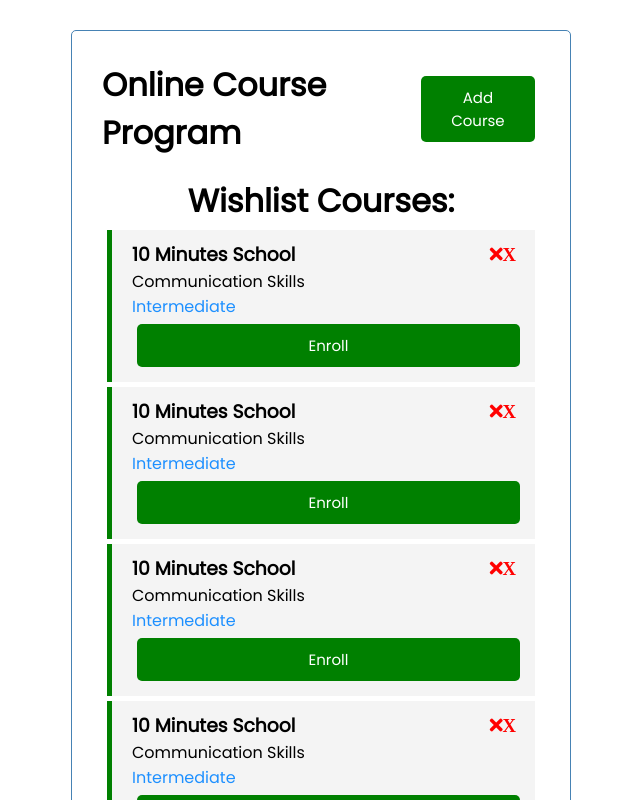
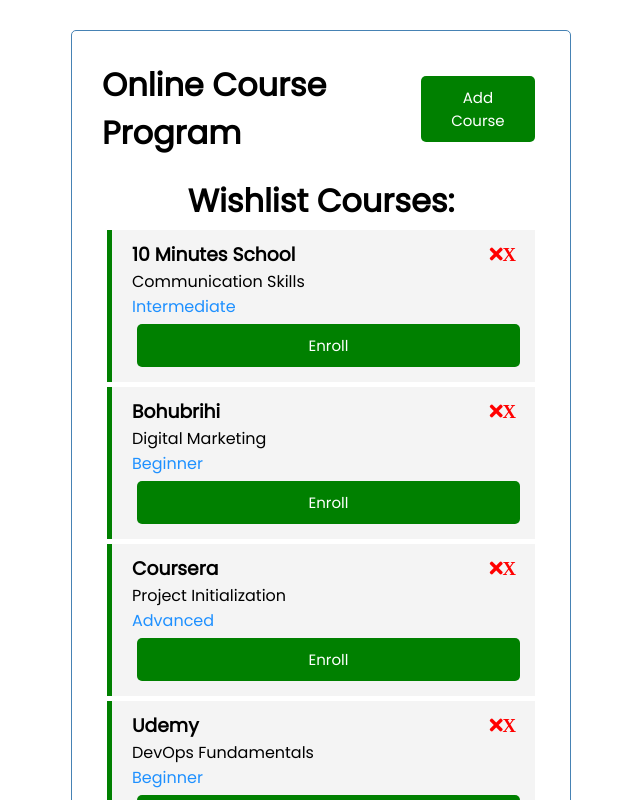
Before and after one commit to rakib3004/course-shopping, a Vue app: page / in a window 1280 px wide. Shown: the top 800 px of the page, without its empty margins (319-959 px from the left). Built offline with nearby package versions, Linux system fonts and the light colour scheme; a small style sheet from the web is missing.

Commit message:
add list of tasks

```diff
--- a/src/App.vue
+++ b/src/App.vue
@@ -90,74 +90,74 @@
             isEnrolled:false,
     },
      {
-            id: 3,
+            id: 4,
+            programName: 'Bohubrihi',
+            courseName: 'Digital Marketing',
+            courseLevel: 'Beginner',
+            reminder:true,
+            isEnrolled:false,
+    },
+     {
+            id: 5,
+            programName: 'Coursera',
+            courseName: 'Project Initialization',
+            courseLevel: 'Advanced',
+            reminder:true,
+            isEnrolled:false,
+    },
+     {
+            id: 6,
+            programName: 'Udemy',
+            courseName: 'DevOps Fundamentals',
+            courseLevel: 'Beginner',
+            reminder:true,
+            isEnrolled:false,
+    },
+     {
+            id: 7,
+            programName: 'Udemy',
+            courseName: 'Javascript Crash Course',
+            courseLevel: 'Intermediate',
+            reminder:true,
+            isEnrolled:true,
+    },
+     {
+            id: 8,
+            programName: 'Interactive Cares',
+            courseName: 'React Crash Course',
+            courseLevel: 'Advanced',
+            reminder:true,
+            isEnrolled:false,
+    },
+     {
+            id: 9,
             programName: '10 Minutes School',
-            courseName: 'Communication Skills',
+            courseName: 'Project Management',
+            courseLevel: 'Intermediate',
+            reminder:false,
+            isEnrolled:true,
+    },
+     {
+            id: 10,
+            programName: 'Coursera',
+            courseName: 'Foundations of UX Design',
+            courseLevel: 'Beginner',
+            reminder:true,
+            isEnrolled:false,
+    },
+     {
+            id: 11,
+            programName: 'Udemy',
+            courseName: 'Corporate Finance',
             courseLevel: 'Intermediate',
             reminder:true,
             isEnrolled:false,
     },
      {
-            id: 3,
-            programName: '10 Minutes School',
-            courseName: 'Communication Skills',
-            courseLevel: 'Intermediate',
-            reminder:true,
-            isEnrolled:false,
-    },
-     {
-            id: 3,
-            programName: '10 Minutes School',
-            courseName: 'Communication Skills',
-            courseLevel: 'Intermediate',
-            reminder:true,
-            isEnrolled:false,
-    },
-     {
-            id: 3,
-            programName: '10 Minutes School',
-            courseName: 'Communication Skills',
-            courseLevel: 'Intermediate',
-            reminder:true,
-            isEnrolled:false,
-    },
-     {
-            id: 3,
-            programName: '10 Minutes School',
-            courseName: 'Communication Skills',
-            courseLevel: 'Intermediate',
-            reminder:true,
-            isEnrolled:false,
-    },
-     {
-            id: 3,
-            programName: '10 Minutes School',
-            courseName: 'Communication Skills',
-            courseLevel: 'Intermediate',
-            reminder:true,
-            isEnrolled:false,
-    },
-     {
-            id: 3,
-            programName: '10 Minutes School',
-            courseName: 'Communication Skills',
-            courseLevel: 'Intermediate',
-            reminder:true,
-            isEnrolled:false,
-    },
-     {
-            id: 3,
-            programName: '10 Minutes School',
-            courseName: 'Communication Skills',
-            courseLevel: 'Intermediate',
-            reminder:true,
-            isEnrolled:false,
-    },
-     {
-            id: 3,
-            programName: '10 Minutes School',
-            courseName: 'Communication Skills',
-            courseLevel: 'Intermediate',
+            id: 12,
+            programName: 'Simplilearn',
+            courseName: 'Ethical Hacking',
+            courseLevel: 'Advanced',
             reminder:true,
             isEnrolled:false,
     },
```
